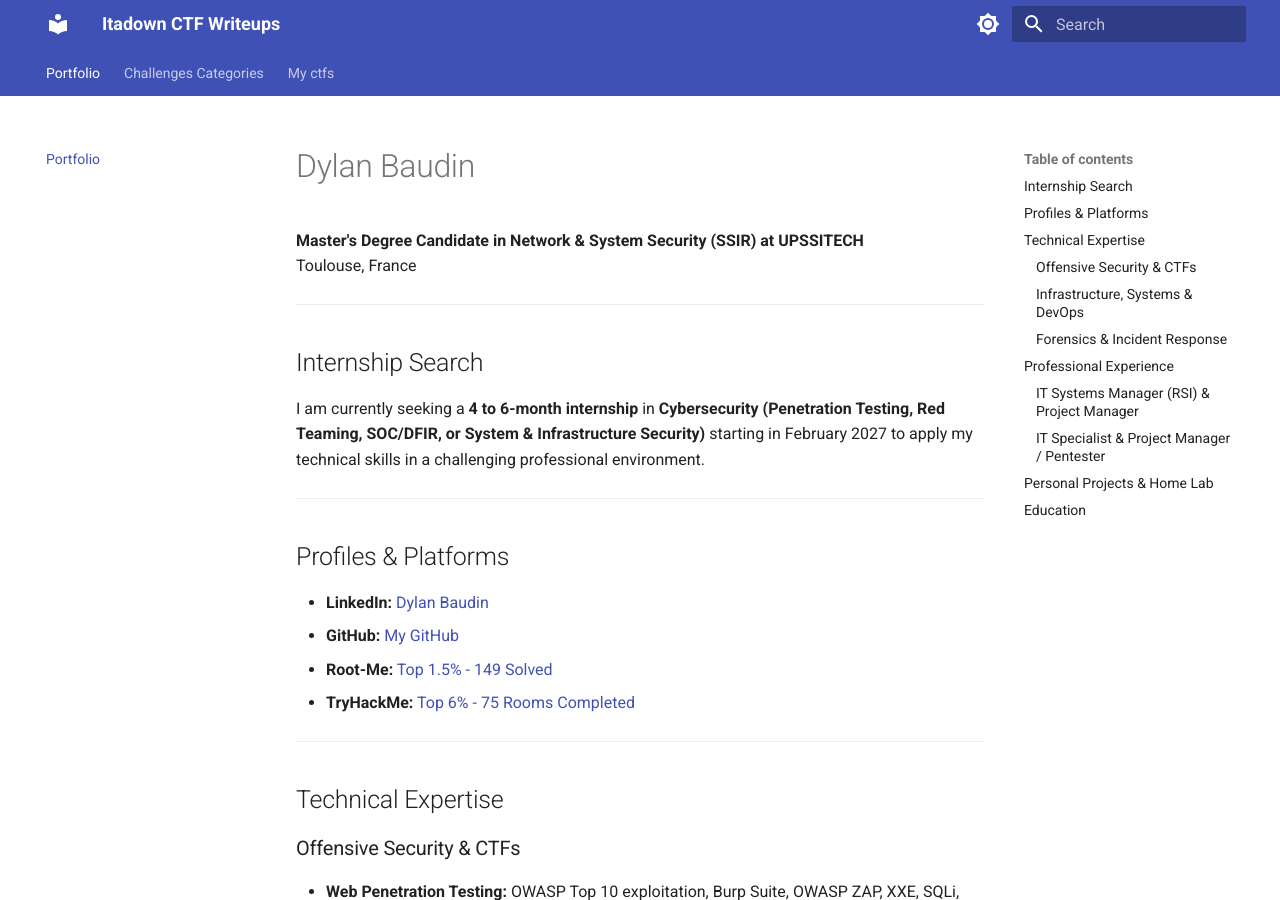
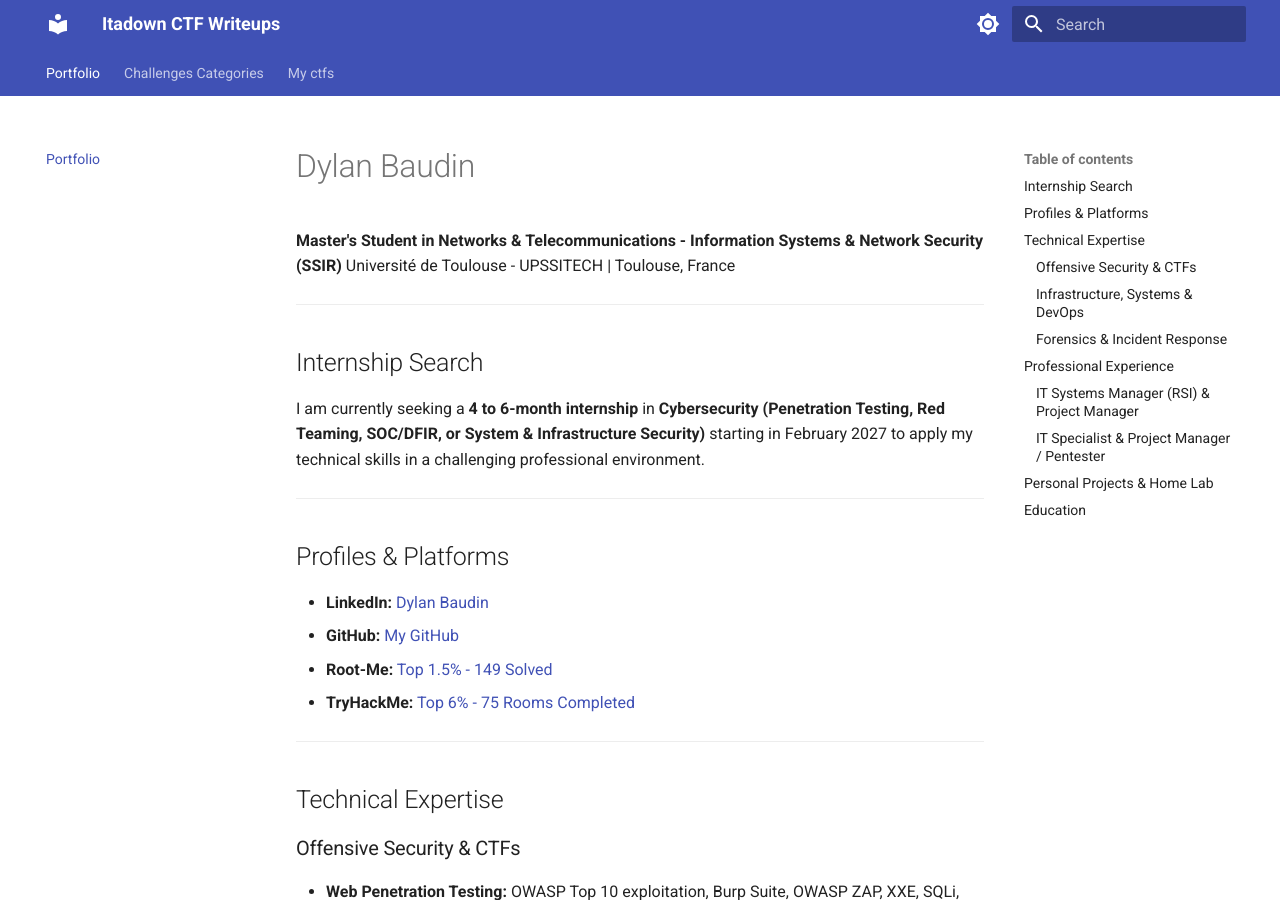
Before and after one commit to Itadown/itadown.github.io, an MkDocs documentation site: the page built from docs/index.md, in a window 1280 px wide and 900 px high. Built offline with MkDocs 1.6.1 and Material for MkDocs 9.7.7, drawn with Linux system fonts in a browser that asks for light colours.

Commit message:
Editing portfolio

```diff
--- a/docs/index.md
+++ b/docs/index.md
@@ -4,8 +4,8 @@ title: Portfolio
 
 # Dylan Baudin
 
-**Master's Degree Candidate in Network & System Security (SSIR) at UPSSITECH**
-Toulouse, France
+**Master's Student in Networks & Telecommunications - Information Systems & Network Security (SSIR)**
+Université de Toulouse - UPSSITECH | Toulouse, France
 
 ---
 
```
